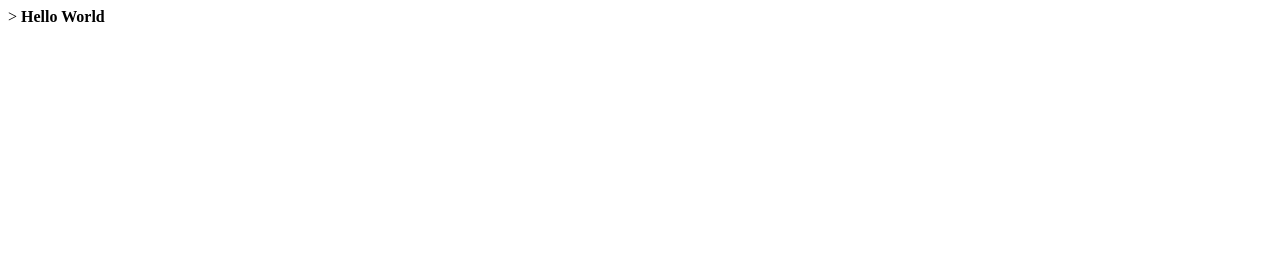
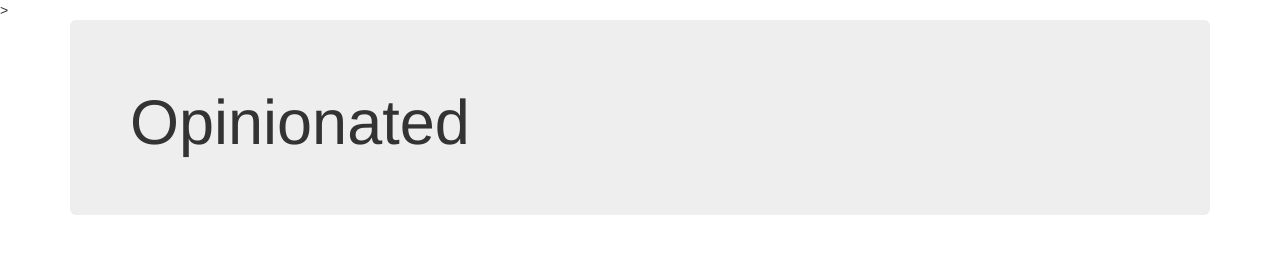
Before and after one commit to jpatsenker/OpinionDuelsNews, a plain HTML site: page frontend/index.html in a window 1280 px wide. Drawn offline with nearby package versions, Linux system fonts and the light colour scheme.

Commit message:
adding front-end folder/location

```diff
--- a/frontend/index.html
+++ b/frontend/index.html
@@ -1,10 +1,22 @@
 <HTML>
 	<HEAD>>
-		<link rel="stylesheet" type="text/css" href="style.css">
+		<!--<link rel="stylesheet" type="text/css" href="style.css">-->
+		<!-- Latest compiled and minified CSS -->
+		<link rel="stylesheet" href="http://maxcdn.bootstrapcdn.com/bootstrap/3.3.5/css/bootstrap.min.css">
+
+		<!-- jQuery library -->
+		<script src="https://ajax.googleapis.com/ajax/libs/jquery/1.11.3/jquery.min.js"></script>
+
+		<!-- Latest compiled JavaScript -->
+		<script src="http://maxcdn.bootstrapcdn.com/bootstrap/3.3.5/js/bootstrap.min.js"></script>
 	</HEAD>
 	<BODY>
-		<b>Hello World</b>
 
-	<BODY>
+		<div class = "container">
+			<div class = "jumbotron">
+				<h1>Opinionated</h1>
+			</div>
+		</div>
+	</BODY>
 
 </HTML>
```
